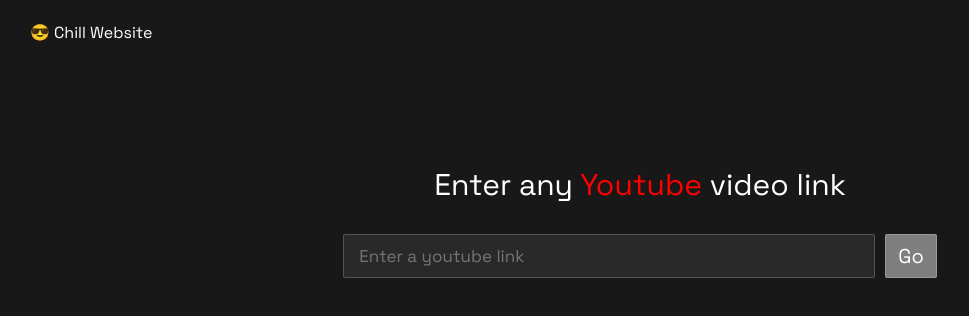
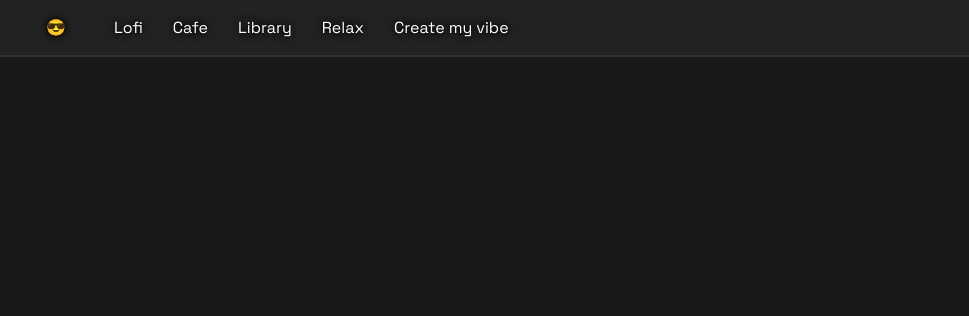
Before and after one commit to divasgt/zenstation, a React (Vite) app: page / in a window 1280 px wide. Shown: the top 316 px of the page, without its empty margins (0-969 px from the left). Built offline with nearby package versions, Linux system fonts and the light colour scheme.

Commit message:
Added multiple themes functionality partially, and some design changes

```diff
--- a/src/App.jsx
+++ b/src/App.jsx
@@ -1,15 +1,19 @@
 import { useState, useEffect, useRef } from "react";
 import Header from "./components/Header"
+import themesLinks from "./themes";
 
 export default function App() {
+  const [theme, setTheme] = useState("default")
+  const [isCustomTheme, setIsCustomTheme] = useState(false)
+  const [currentIndex, setCurrentIndex] = useState(0)
   const [inputText, setInputText] = useState("")
-  const [ytLink, setYtLink] = useState("")
+  const [ytLink, setYtLink] = useState(randomVideo)
 
   const playerRef = useRef(null)
   const [isPlaying, setIsPlaying] = useState(false)
   const [isMuted, setIsMuted] = useState(false)
   const [isHidden, setIsHidden] = useState(false)
-  const [isBackground, setIsBackground] = useState(false)
+
 
   // derived variables
   let ytLinkId = "";
@@ -20,6 +24,12 @@
   }
   console.log(ytLinkId)
 
+
+  // change ytLink when theme changes
+  useEffect(() => {
+    if (theme==="default") setYtLink(randomVideo)
+    else if (theme!=="custom") setYtLink(themesLinks[theme][currentIndex])
+  },[theme])
 
   // load YouTube script
   useEffect(() => {
@@ -47,8 +57,8 @@
         width: "100%",
         videoId: ytLinkId,
         playerVars: {
-          autoplay: 0,
-          controls: 1,
+          autoplay: 1,
+          controls: 0,
         },
         events: {
           onReady: (event) => {
@@ -81,6 +91,9 @@
     }
   }, [ytLinkId])
 
+  function randomVideo() {
+    return ""
+  }
 
   function togglePlay() {
     if (!playerRef.current) return
@@ -109,10 +122,11 @@
 
   return (
   <>
-    <Header />
+    <Header theme={theme} setTheme={setTheme} setIsCustomTheme={setIsCustomTheme} />
 
+    {isCustomTheme && (
       <section className="enter-link-section">
-      <p>Enter any <span style={{color: "red"}}>Youtube</span> video link</p>
+        <p>Enter any Youtube video link</p>
 
         <div className="input-and-btn-div">
           <input type="text" placeholder="Enter a youtube link" value={inputText}
@@ -127,19 +141,18 @@
           }}>
           Go</button>
         </div>
-
       </section>
+    )}
 
     {ytLinkId && (
     <>
       <div className="player-controls">
         <button onClick={togglePlay}>{isPlaying ? "⏸" : "▶"}</button>
         <button onClick={toggleMute}>{isMuted ? "🔇" : "🔊"}</button>
-        <button onClick={() => setIsHidden(prev => !prev)}>{isHidden ? "Unhide" : "Hide"}</button>
-        <button onClick={() => setIsBackground(prev => !prev)}>{isBackground ? "Restore Background" : "Make Background"}</button>
+        <button onClick={() => setIsHidden(prev => !prev)}>{isHidden ? "Unhide Video" : "Hide Video"}</button>
       </div>
 
-      <div className={`player-wrapper ${isBackground ? "background" : ""}`} style={isHidden ? {display: "none"} : null}>
+      <div className="player-wrapper" style={isHidden ? {display: "none"} : null}>
         <div id="player"></div>
         {/* {ytLinkId && <iframe width="100%" height="100%" src={`https://www.youtube.com/embed/${ytLinkId}`} title="YouTube video player" frameBorder="0" allow="accelerometer; autoplay; clipboard-write; encrypted-media; gyroscope; picture-in-picture; web-share" referrerPolicy="strict-origin-when-cross-origin" allowFullScreen></iframe>} */}
       </div>
--- a/src/components/Header.jsx
+++ b/src/components/Header.jsx
@@ -1,7 +1,17 @@
-export default function Header() {
+export default function Header({theme, setTheme, setIsCustomTheme}) {
   return (
   <header>
-    <div>😎 Chill Website</div>
+    <nav>
+      <ul>
+        <li><a className="home-nav-link" onClick={() => setTheme("default")}>😎</a></li>
+        <li><a onClick={() => setTheme("lofi")}>Lofi</a></li>
+        <li><a onClick={() => setTheme("cafe")}>Cafe</a></li>
+        <li><a onClick={() => setTheme("library")}>Library</a></li>
+        <li><a onClick={() => setTheme("relax")}>Relax</a></li>
+        <li><a onClick={() => setIsCustomTheme(prev => !prev)}>Create my vibe</a></li>
+        {/* on clicking above, pause video if playing and show entering link popup */}
+      </ul>
+    </nav>
   </header>
   )
 }
--- a/src/index.css
+++ b/src/index.css
@@ -11,33 +11,51 @@
 
 header {
   position: fixed;
-  top: 0;
-  left: 0;
+  top: 0px;
+  left: 0px;
   right: 0;
-  height: 65px;
-  padding-left: 30px;
+  height: 55px;
+  padding-inline: 30px;
 
-  display: flex;
-  /* justify-content: center; */
+  display:flex;
   align-items: center;
-
-  /* background-color: #222222; */
+  background-color: #222222;
+  /* border-bottom-right-radius: 6px; */
+  /* box-shadow: 3px 3px 2px rgba(0, 0, 0, 0.333); */
   /* font-size: 20px; */
-  /* border-bottom: 1px solid rgb(50, 50, 50); */
+  border-bottom: 2px solid rgb(50, 50, 50);
 }
 
-header > div{
+header > nav > ul{
+  list-style: none;
+  display: flex;
+  align-items: center;
+  gap: 30px;
+  padding: 0;
+}
+
+header > nav > ul > li {
   cursor: pointer;
-  transition: opacity 0.15s;
+  text-shadow: 0 0 5px rgba(0,0,0, 1),
+               0 0 10px rgba(0,0,0, 0.7);
+  /* transition: opacity 0.15s, text-shadow 0.2s ease; */
 }
-header > div:hover {
-  opacity: 0.6;
+
+.home-nav-link {
+  padding-left: 16px;
+  padding-right: 18px;
 }
 
 section.enter-link-section {
+  width: fit-content;
+  text-align: center;
+  margin-left: auto;
+  margin-right: auto;
+
+  background-color: rgb(0,0,0,0.6);
   margin-top: 100px;
-  text-align: center;
-  /* justify-content: center; */
+  padding: 1px 30px 40px;
+  border-radius: 6px;
 }
 
 section.enter-link-section > p {
@@ -73,10 +91,17 @@
 }
 
 .player-controls {
+  position: fixed;
+  left: 0;
+  bottom: 0;
+  padding-block: 20px;
+  padding-inline: 25px;
   display: flex;
   justify-content: center;
   margin-top: 40px;
   gap: 20px;
+
+  background-color: #222222;
 }
 
 .player-controls > button {
@@ -90,14 +115,14 @@
   cursor: pointer;
 }
 
-.player-wrapper {
+/* .player-wrapper {
   margin-inline: auto;
   margin-top: 30px;
   height: 350px;
   width: 622px;
-}
+} */
 
-.player-wrapper.background {
+.player-wrapper {
   position: fixed;
   top: 0;
   left: 0;
--- /dev/null
+++ b/src/themes.js
@@ -0,0 +1,30 @@
+const themesLinks = {
+  lofi : [
+    "https://www.youtube.com/watch?v=-FlxM_0S2lA",
+    "https://www.youtube.com/watch?v=wAPCSnAhhC8",
+    "https://www.youtube.com/watch?v=5yx6BWlEVcY",
+    "https://www.youtube.com/watch?v=n61ULEU7CO0",
+  ],
+  cafe : [
+    "https://www.youtube.com/watch?v=e64IuunEpy8",
+    "https://www.youtube.com/watch?v=T5Hf6GF-364",
+    "https://www.youtube.com/watch?v=LFFubUsxHug",
+    "https://www.youtube.com/watch?v=KVmxdVv__tc",
+    "https://www.youtube.com/watch?v=39vsnnW5s90",
+    "https://www.youtube.com/watch?v=h2zkV-l_TbY",
+    "https://www.youtube.com/watch?v=qU8o3_T5y5M",
+  ],
+  library : [
+    "https://www.youtube.com/watch?v=2cHAeTBCu5c",
+    "https://www.youtube.com/watch?v=757G_El3ABI",
+    "https://www.youtube.com/watch?v=3bGITNqj0rY",
+    "https://www.youtube.com/watch?v=IBwazbxwek8",
+  ],
+  relax : [
+    "https://www.youtube.com/watch?v=bn9F19Hi1Lk",
+    "https://www.youtube.com/watch?v=eTeD8DAta4c",
+    "https://www.youtube.com/watch?v=V1RPi2MYptM",
+  ],
+};
+
+export default themesLinks;
```
Lines whose indentation alone changed are shown as unchanged.
